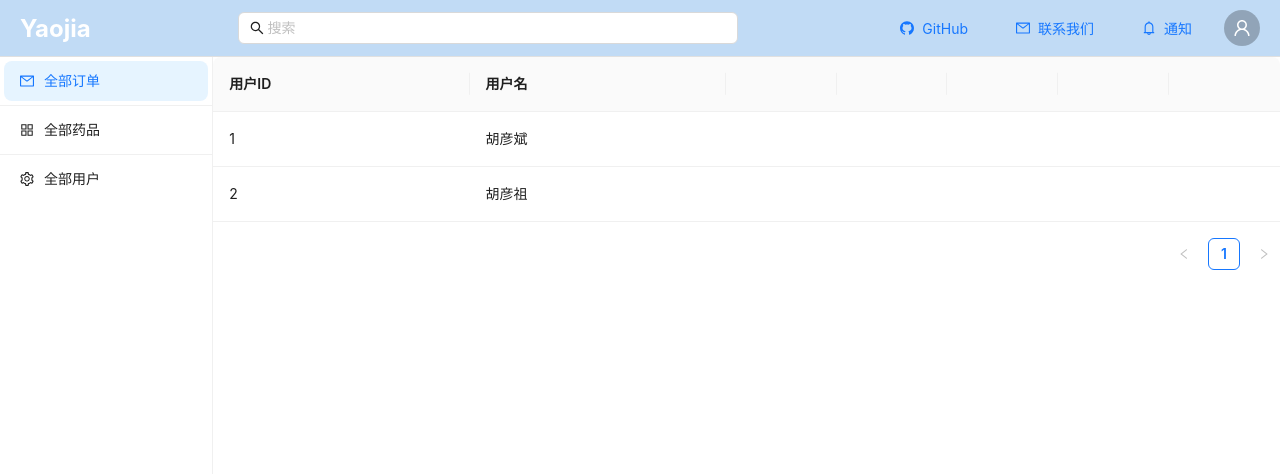
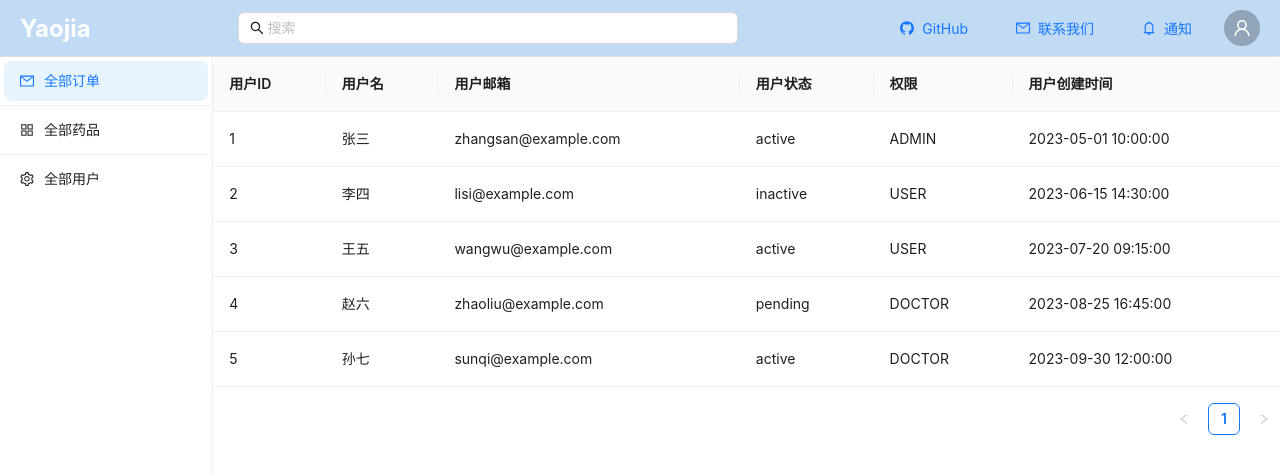
Before and after one commit to sanwu-maizi/Yaojia_FrontEnd, a React app: page /users in a window 1280 px wide. Shown: the top 474 px of the page. Built offline with nearby package versions, Linux system fonts and the light colour scheme; the HTML template or start-up script is replaced by a standard one.

Commit message:
feat: 增加mock数据和请求示例，完善表单列

```diff
--- a/eslint.config.mjs
+++ b/eslint.config.mjs
@@ -28,7 +28,7 @@ export default [
       "no-alert": "error",
       "no-console": "error",
       "semi": ["error", "always"],
-      "quotes": ["error", "double"],
+      "quotes": ["error", "double", "avoid-escape", "backtick"],
       "@typescript-eslint/no-explicit-any": "off",
     },
   },
--- a/src/api/index.ts
+++ b/src/api/index.ts
@@ -1,36 +1,36 @@
 import { MOCK_MEDICINE_LIST, MOCK_ORDER_LIST, MOCK_USER_LIST } from "../mock";
 import service from "./request";
-import { Medicine } from "../types/index";
+import { FetchCode, FetchMedicinesParams, FetchOrdersParams, FetchUsersParams, LoginParams, Medicine, Order, User } from "../types/index";
 const IS_MOCK = true;
 
 // 获取药品列表 example 请以该函数及请求系列处理为模板
-export async function getMedicineList(): Promise<Medicine[]> {
+export async function getMedicineList(params: FetchMedicinesParams): Promise<Medicine[]> {
   if (IS_MOCK) {
     return Promise.resolve(MOCK_MEDICINE_LIST);
   }
-  return service.get("/allMedicine");
+  return service.get(`/allMedicine?size=${params?.size}&offset=${params?.offset}&token=${params?.token}`);
 }
 
 // TODO 处理待确认，参数类型待确认, 不要使用any类型
 
 // TODO 获取用户列表
-export function getUserList(params: any) {
+export function getUserList(params: FetchUsersParams): Promise<User[]> {
   if (IS_MOCK) {
-    return MOCK_USER_LIST;
+    return Promise.resolve(MOCK_USER_LIST);
   }
-  return service.get("/allUser", { params: params });
+  return service.get("/getUserList", { params: params });
 }
 
 // TODO 获取订单列表
-export function getOrderList(params: any) {
+export function getOrderList(params: FetchOrdersParams): Promise<Order[]> {
   if (IS_MOCK) {
-    return MOCK_ORDER_LIST;
+    return Promise.resolve(MOCK_ORDER_LIST);
   }
-  return service.get("/allOrders");
+  return service.get("/getOrderList");
 }
 
 // TODO
-export function getVerificationCode(params: any) {
+export function getVerificationCode(params: FetchCode) {
   return service.get("/user/code");
 }
 
@@ -40,6 +40,6 @@ export function register(params: any) {
 }
 
 // TODO
-export function login(params: any) {
+export function login(params: LoginParams) {
   return service.post("/user/login");
 }
--- a/src/components/MedicinesTable/index.tsx
+++ b/src/components/MedicinesTable/index.tsx
@@ -34,24 +34,19 @@ function MedicinesTable() {
       key: "count",
     },
     {
-      title: "",
-      dataIndex: "",
-      key: "",
+      title: "药品功能",
+      dataIndex: "medicinefunction",
+      key: "medicineFunction",
     },
     {
-      title: "",
-      dataIndex: "",
-      key: "",
+      title: "价格",
+      dataIndex: "price",
+      key: "price",
     },
     {
-      title: "",
-      dataIndex: "",
-      key: "",
-    },
-    {
-      title: "",
-      dataIndex: "",
-      key: "",
+      title: "药品部",
+      dataIndex: "department",
+      key: "department",
     },
   ];
   return (
--- a/src/components/OrdersTable/index.tsx
+++ b/src/components/OrdersTable/index.tsx
@@ -1,10 +1,21 @@
-import { memo } from "react";
+import { memo, useEffect, useState } from "react";
 import { getOrderList } from "../../api";
 import BasicTable from "../BasicTable";
+import { Order } from "../../types";
 
 function OrdersTable() {
   // TODO
-  const dataSource = getOrderList();
+
+  const [data, setData] = useState<Order[]>([]);
+
+  useEffect(()=> {
+    getOrders();
+  }, []);
+
+  const getOrders= async () => {
+    const res = await getOrderList();
+    setData(res);
+  };
   // TODO
   const columns = [
     {
@@ -13,39 +24,29 @@ function OrdersTable() {
       key: "id",
     },
     {
-      title: "",
-      dataIndex: "",
-      key: "",
+      title: "病人名",
+      dataIndex: "userName",
+      key: "userName",
     },
     {
-      title: "",
-      dataIndex: "",
-      key: "",
+      title: "药品列表",
+      dataIndex: "medicineList",
+      key: "medicineList",
     },
     {
-      title: "",
-      dataIndex: "",
-      key: "",
+      title: "订单状态",
+      dataIndex: "status",
+      key: "status",
     },
     {
-      title: "",
-      dataIndex: "",
-      key: "",
-    },
-    {
-      title: "",
-      dataIndex: "",
-      key: "",
-    },
-    {
-      title: "",
-      dataIndex: "",
-      key: "",
+      title: "病情信息",
+      dataIndex: "diseaseInfo",
+      key: "diseaseInfo",
     },
   ];
   return (
     <>
-      <BasicTable dataSource={dataSource} columns={columns}></BasicTable>
+      <BasicTable dataSource={data} columns={columns}></BasicTable>
     </>
   );
 }
--- a/src/components/UsersTable/index.tsx
+++ b/src/components/UsersTable/index.tsx
@@ -1,10 +1,20 @@
-import { memo } from "react";
+import { memo, useEffect, useState } from "react";
 import BasicTable from "../BasicTable";
 import { getUserList } from "../../api";
+import { User } from "../../types";
 
 function UsersTable() {
   // TODO
-  const dataSource = getUserList();
+  const [data, setData] = useState<User[]>([]);
+
+  useEffect(()=> {
+    getUsers();
+  }, []);
+
+  const getUsers= async () => {
+    const res = await getUserList() ;
+    setData(res);
+  };
   // TODO
   const columns = [
     {
@@ -18,34 +28,29 @@ function UsersTable() {
       key: "name",
     },
     {
-      title: "",
-      dataIndex: "",
-      key: "",
+      title: "用户邮箱",
+      dataIndex: "email",
+      key: "email",
     },
     {
-      title: "",
-      dataIndex: "",
-      key: "",
+      title: "用户状态",
+      dataIndex: "status",
+      key: "status",
     },
     {
-      title: "",
-      dataIndex: "",
-      key: "",
+      title: "权限",
+      dataIndex: "permission",
+      key: "permission",
     },
     {
-      title: "",
-      dataIndex: "",
-      key: "",
-    },
-    {
-      title: "",
-      dataIndex: "",
-      key: "",
+      title: "用户创建时间",
+      dataIndex: "createTime",
+      key: "createTime",
     },
   ];
   return (
     <>
-      <BasicTable dataSource={dataSource} columns={columns}></BasicTable>
+      <BasicTable dataSource={data} columns={columns}></BasicTable>
     </>
   );
 }
--- a/src/mock/index.ts
+++ b/src/mock/index.ts
@@ -1,46 +1,128 @@
 // TODO 和后端确认字段，自己写一点MOCK数据先用着
-import { Medicine } from "../types/index";
+import { Medicine, Order, User } from "../types/index";
 export const MOCK_MEDICINE_LIST = [
   {
-    id: "1",
+    id: 1,
     name: "阿莫西林",
-    age: 32,
-    address: "西湖区湖底公园1号",
+    count: 100,
+    medicinefunction: "抗生素，用于治疗细菌感染",
+    price: 25.5,
+    department: "抗生素部",
   },
   {
-    id: "2",
-    name: "头孢",
-    age: 42,
-    address: "西湖区湖底公园1号",
+    id: 2,
+    name: "布洛芬",
+    count: 150,
+    medicinefunction: "非甾体抗炎药，用于缓解轻至中度疼痛",
+    price: 15.0,
+    department: "止痛药部",
   },
+  {
+    id: 3,
+    name: "胰岛素",
+    count: 200,
+    medicinefunction: "用于糖尿病患者的血糖控制",
+    price: 45.75,
+    department: "内分泌部",
+  },
+  {
+    id: 4,
+    name: "维生素C",
+    count: 300,
+    medicinefunction: "增强免疫力，预防感冒",
+    price: 9.99,
+    department: "维生素部",
+  },
+  {
+    id: 5,
+    name: "抗过敏药",
+    count: 250,
+    medicinefunction: "用于缓解过敏症状",
+    price: 19.8,
+    department: "抗过敏部",
+  },
+  // ... 更多药品数据
 ] as unknown as Medicine[];
 
 export const MOCK_ORDER_LIST = [
   {
-    id: "1",
-    name: "胡彦斌",
-    age: 32,
-    address: "西湖区湖底公园1号",
+    id: 101,
+    userName: "张三",
+    medicineList: "阿莫西林, 布洛芬, 维生素C",
+    status: "pending",
+    diseaseInfo: "感冒发烧，需要抗生素和退烧药",
   },
   {
-    id: "2",
-    name: "胡彦祖",
-    age: 42,
-    address: "西湖区湖底公园1号",
+    id: 102,
+    userName: "李四",
+    medicineList: "胰岛素, 降糖药",
+    status: "completed",
+    diseaseInfo: "糖尿病患者，需要定期注射胰岛素",
   },
-];
+  {
+    id: 103,
+    userName: "王五",
+    medicineList: "抗过敏药, 鼻炎喷雾",
+    status: "refunded",
+    diseaseInfo: "季节性过敏，伴有鼻炎症状",
+  },
+  {
+    id: 104,
+    userName: "赵六",
+    medicineList: "止痛药, 消炎药",
+    status: "cancelled",
+    diseaseInfo: "轻微外伤，无需进一步治疗",
+  },
+  {
+    id: 105,
+    userName: "孙七",
+    medicineList: "抗生素, 咳嗽药水",
+    status: "pending",
+    diseaseInfo: "上呼吸道感染，伴有咳嗽",
+  },
+  // ... 更多订单数据
+] as unknown as Order[];
 
 export const MOCK_USER_LIST = [
   {
-    id: "1",
-    name: "胡彦斌",
-    age: 32,
-    address: "西湖区湖底公园1号",
+    id: 1,
+    name: "张三",
+    email: "zhangsan@example.com",
+    status: "active",
+    permission: "ADMIN",
+    createTime: "2023-05-01 10:00:00",
   },
   {
-    id: "2",
-    name: "胡彦祖",
-    age: 42,
-    address: "西湖区湖底公园1号",
+    id: 2,
+    name: "李四",
+    email: "lisi@example.com",
+    status: "inactive",
+    permission: "USER",
+    createTime: "2023-06-15 14:30:00",
   },
-];
+  {
+    id: 3,
+    name: "王五",
+    email: "wangwu@example.com",
+    status: "active",
+    permission: "USER",
+    createTime: "2023-07-20 09:15:00",
+  },
+  {
+    id: 4,
+    name: "赵六",
+    email: "zhaoliu@example.com",
+    status: "pending",
+    permission: "DOCTOR",
+    createTime: "2023-08-25 16:45:00",
+  },
+  {
+    id: 5,
+    name: "孙七",
+    email: "sunqi@example.com",
+    status: "active",
+    permission: "DOCTOR",
+    createTime: "2023-09-30 12:00:00",
+  },
+  // ... 更多用户数据
+] as unknown as User[];
```
Also changed, not shown: src/types/index.ts (+52 -4 lines).
